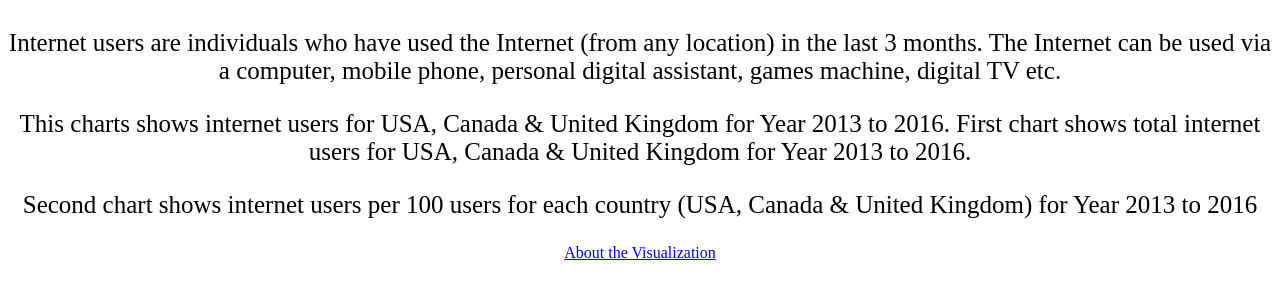
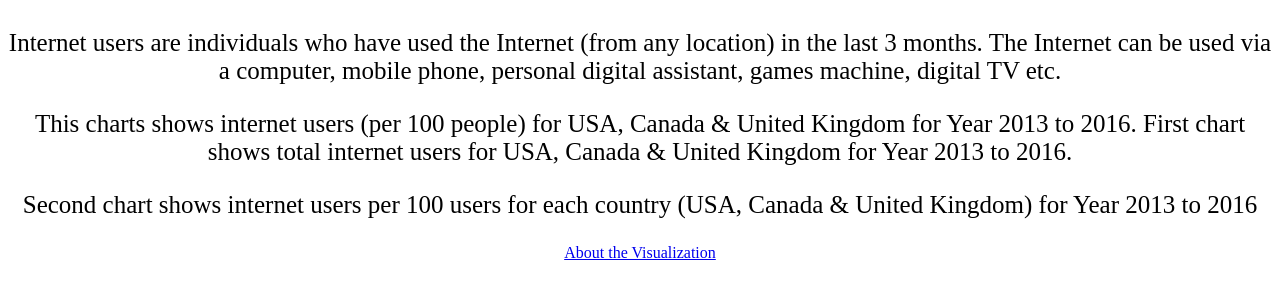
Before and after one commit to WasiqueA/WasiqueA.github.io, a plain HTML site: page index.html in a window 1280 px wide. Shown: the part 129-428 px from the top of the page. Drawn offline with Linux system fonts and the light colour scheme.

Commit message:
Add files via upload
Changes.

```diff
--- a/index.html
+++ b/index.html
@@ -9,7 +9,7 @@
 <p align="Center" style="font-size:25px;color:black">
 Internet users are individuals who have used the Internet (from any location) in the last 3 months. The Internet can be used via a computer, mobile phone, personal digital assistant, games machine, digital TV etc.
 </p>
-<p align="Center" style="font-size:25px;color:black"> This charts shows internet users for USA, Canada & United Kingdom for Year 2013 to 2016.
+<p align="Center" style="font-size:25px;color:black"> This charts shows internet users (per 100 people) for USA, Canada & United Kingdom for Year 2013 to 2016.
 First chart shows total internet users for USA, Canada & United Kingdom for Year 2013 to 2016.</p>
 <p align="Center" style="font-size:25px;color:black">Second chart shows internet users per 100 users for each country (USA, Canada & United Kingdom) for Year 2013 to 2016
 </p>
```
